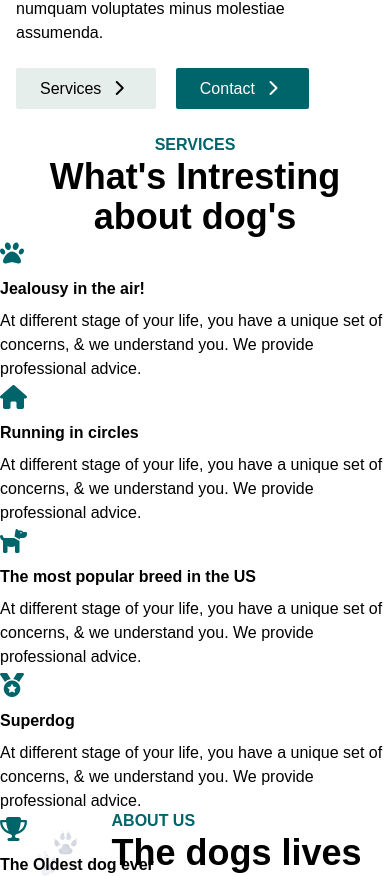
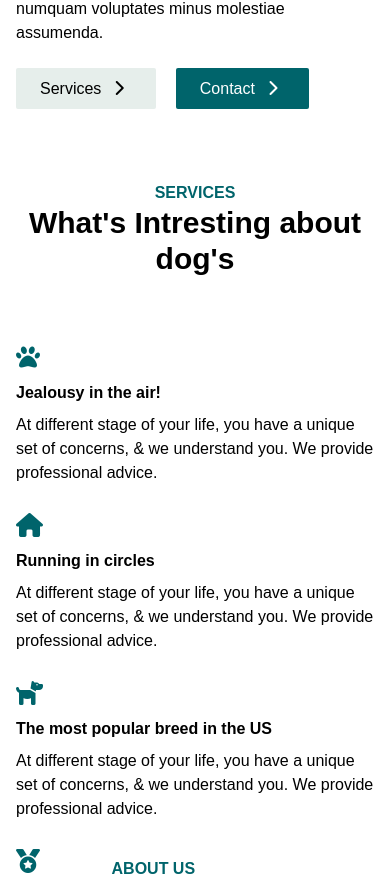
Before and after one commit to Pasindu-Peiris/tailwind-css-mobile-responsive, a React (Create React App) app in the folder client/: page / in a window 390 px wide. Shown: the part 1877-2753 px from the top of the page. Built offline with nearby package versions, Linux system fonts and the light colour scheme.

Commit message:
Update Homesection4.jsx

```diff
--- a/client/src/pages/Homesection4.jsx
+++ b/client/src/pages/Homesection4.jsx
@@ -2,15 +2,15 @@ import React from 'react'
 
 const Homesection4 = () => {
     return (
-        <div className=' w-[100%] h-[80vh] md:min-h-[100vh] md:py-12 xl:mt-5 grid flex-col justify-center items-center'>
+        <div className=' w-[100%] h-[80vh] md:min-h-[100vh] sm:w-[auto] xsm:w-[auto] md:py-12 sm:mt-12 xsm:mt-12 xl:mt-5 grid flex-col justify-center items-center'>
 
-            <div className="text-content grid justify-center items-center text-center">
+            <div className="text-content grid justify-center items-center text-center ">
 
                 <p className=' font-semibold text-[#00646b]'>SERVICES</p>
-                <h1 className=' font-bold text-4xl'>What's Intresting about dog's</h1>
+                <h1 className=' font-bold xl:text-4xl md:text-4xl sm:text-3xl xsm:text-3xl'>What's Intresting about dog's</h1>
             </div>
 
-            <div className="w-[100%]  service-block grid xl:grid-cols-3 items-center justify-center xl:gap-10 md:gap-5 md:p-10 xl:p-20 md:grid-cols-2 ">
+            <div className="w-[100%] sm:p-5 xsm:p-4 xsm:gap-6 sm:gap-5 sm:mt-10 xsm:mt-12 service-block grid xl:grid-cols-3 items-center justify-center xl:gap-10 md:gap-5 md:p-10 xl:p-20 md:grid-cols-2 ">
 
                 <div className="service-boxes">
                     <div className="icon">
```
